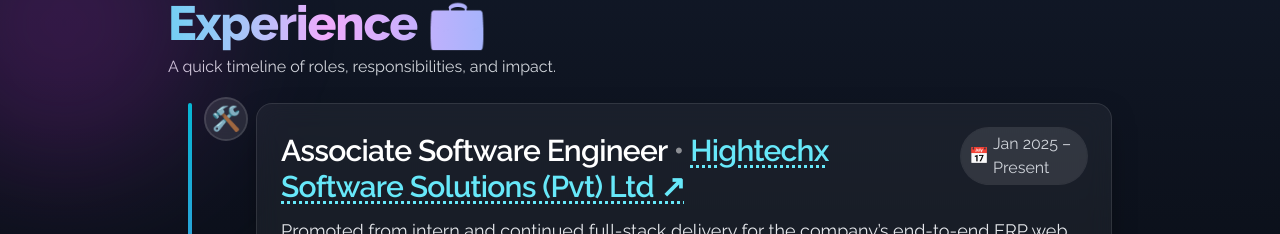
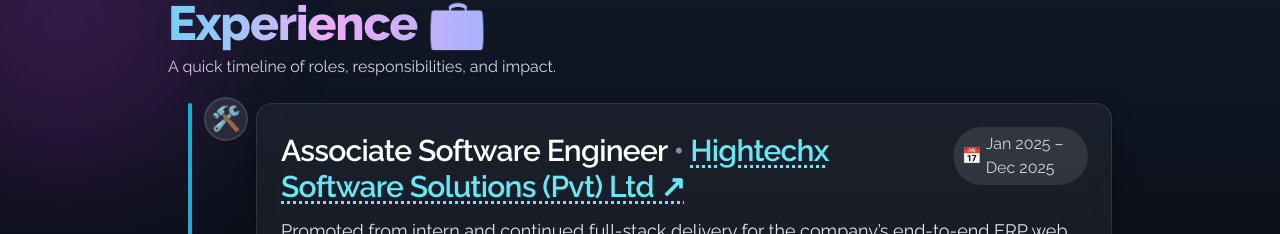
Before and after one commit to AhamedMinhaj456/Ahamed-Minhaj-Portfolio, a React (Create React App) app: page / in a window 1280 px wide. Shown: the part 2075-2309 px from the top of the page. Built offline with nearby package versions, Linux system fonts and the light colour scheme.

Commit message:
cv updated .

```diff
--- a/src/components/Experience.jsx
+++ b/src/components/Experience.jsx
@@ -7,7 +7,7 @@ const Experience = () => {
       title: "Associate Software Engineer",
       company: "Hightechx Software Solutions (Pvt) Ltd",
       link: "http://hightechx.lk/",
-      period: "Jan 2025 – Present",
+      period: "Jan 2025 – Dec 2025",
       summary:
         "Promoted from intern and continued full-stack delivery for the company’s end-to-end ERP web application using React UIs and reusable components, implemented Spring Boot REST services, and designed MySQL schemas and queries for core workflows. Also handled reporting via Jasper Reports ported from Crystal Reports, integrated in Spring Boot with React parameter screens, and migrated report procedures from SQL Server to MySQL.",
       badges: ["React (TS)", "Spring Boot", "MySQL", "JasperReports", "Agile/Jira", "Crystal report", "MSSQL"],
```
Also changed, not shown: public/heroImage.png (deleted), 1 other file (tests, documents, lock files or other folders).
